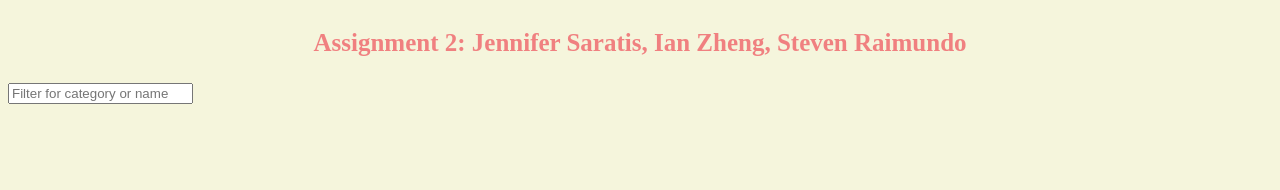
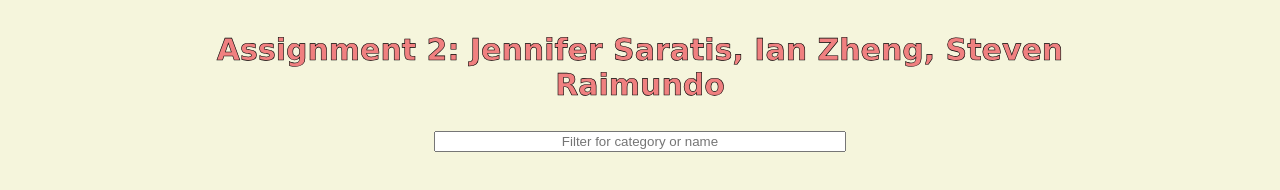
Before and after one commit to sraimundumd/INST377ASST2, a website: page public/index.html in a window 1280 px wide. Drawn offline with Linux system fonts and the light colour scheme; no server answers.

Commit message:
update styles.css

```diff
--- a/public/styles.css
+++ b/public/styles.css
@@ -5,10 +5,15 @@ body {
 .wrapper {
   display: flex;
   flex-direction: column;
+  align-items:center;
 }
 
 .container {
   min-height: 100%;
+  width: 80%;
+  max-width: 1100px;
+  margin: 0 auto;
+  text-align:center;
 }
 
 .header {
@@ -25,5 +30,26 @@ body {
 }
 
 h1 {
-  font-size: 25px;
+  font-size: 30px;
+  -webkit-text-stroke: .6px black;
+  -webkit-text-fill-color: lightcoral;
 }
+
+html {
+  font-family: "Lucida Sans", sans-serif;
+}
+
+input {
+  width: 40%;
+  text-align:center;
+}
+
+.cases li{
+  list-style-type: none;
+  color: black;
+  padding: 12px;
+  margin-bottom: 15px;
+  background: linear-gradient(lightcoral, beige);
+  text-align:center;
+  width:90%;
+}
```
